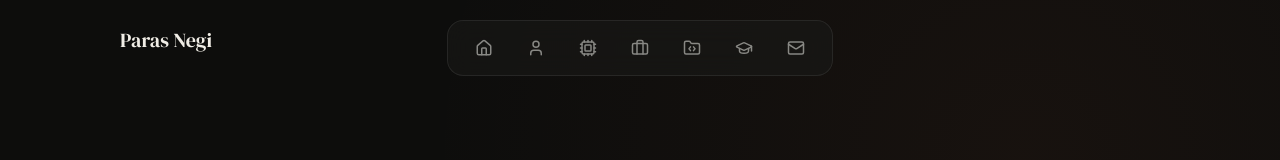
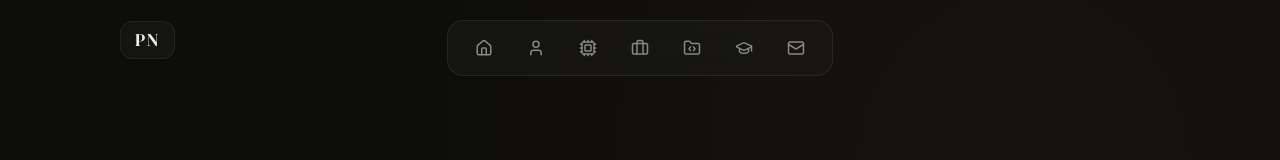
Before and after one commit to ritik328/paras-portfolio, a Next.js app: page / in a window 1280 px wide. Shown: the top 160 px of the page. Built offline with nearby package versions, Linux system fonts and the light colour scheme.

Commit message:
style: replace full name brand logo with stylized premium PN monogram badge in Navbar

```diff
--- a/app/components/sections/Navbar.tsx
+++ b/app/components/sections/Navbar.tsx
@@ -78,10 +78,10 @@ export function Navbar() {
         <div className="max-w-[1200px] mx-auto px-6 md:px-20 h-20 flex justify-between items-center">
           <button
             onClick={handleBrandClick}
-            className="pointer-events-auto font-serif text-xl text-[#f0ede6] hover:text-[#e07040] transition-colors duration-200 select-none cursor-pointer"
+            className="pointer-events-auto font-serif text-lg tracking-widest text-[#f0ede6] hover:text-[#e07040] transition-all duration-300 select-none cursor-pointer border border-[#3a3a38]/40 px-3.5 py-1 bg-[#1a1a18]/65 rounded-xl backdrop-blur-md shadow-sm hover:border-[#e07040]/30 hover:shadow-[#e07040]/5"
             aria-label="Scroll to top"
           >
-            Paras Negi
+            PN
           </button>
         </div>
       </header>
```
